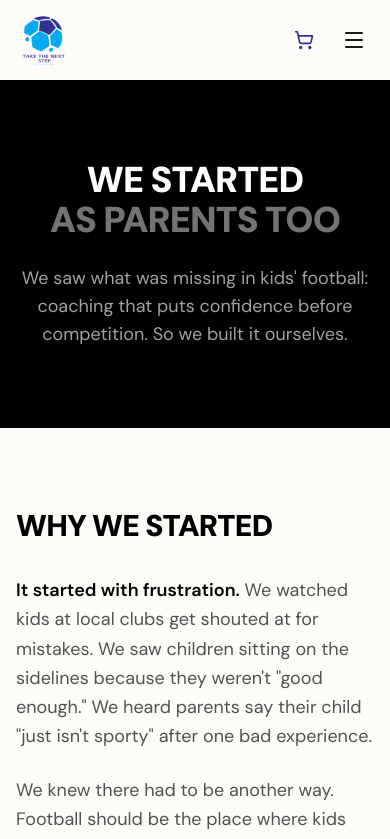
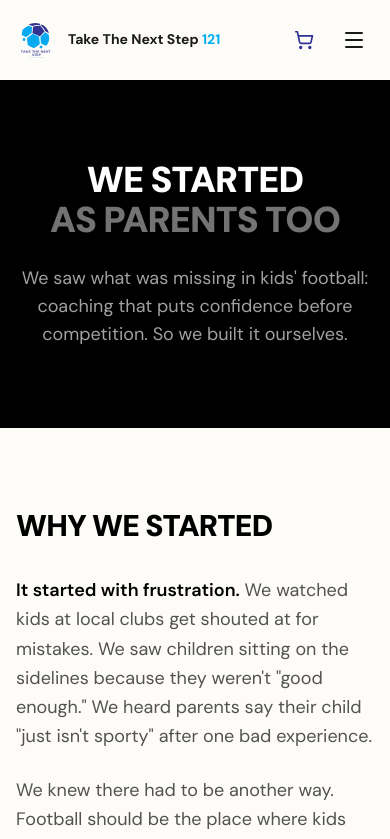
Before and after one commit to mergimg0/ttnts121, a Next.js app: page /about in a window 390 px wide. Shown: the top 839 px of the page. Built offline with nearby package versions, Linux system fonts and the light colour scheme.

Commit message:
Add brand name text next to logo on mobile
- Shows "Take The Next Step 121" text on mobile/tablet (lg:hidden)
- Logo icon made slightly smaller on mobile for balance
- Text hidden on desktop where logo image is larger and readable

```diff
--- a/src/components/layout/header.tsx
+++ b/src/components/layout/header.tsx
@@ -65,15 +65,19 @@ export function Header() {
     >
       <div className="mx-auto flex h-20 max-w-7xl items-center justify-between px-4 sm:px-6 lg:px-8">
         {/* Logo */}
-        <Link href="/" className="flex items-center group">
+        <Link href="/" className="flex items-center gap-3 group">
           <Image
             src="/logo.png"
             alt="Take The Next Step 121 Coaching"
             width={180}
             height={60}
-            className="h-14 sm:h-16 w-auto object-contain transition-transform group-hover:scale-105"
+            className="h-10 sm:h-14 lg:h-16 w-auto object-contain transition-transform group-hover:scale-105"
             priority
           />
+          <span className="font-bold text-sm sm:text-base lg:hidden text-foreground leading-tight">
+            Take The Next Step
+            <span className="text-sky"> 121</span>
+          </span>
         </Link>
 
         {/* Desktop Navigation */}
```
